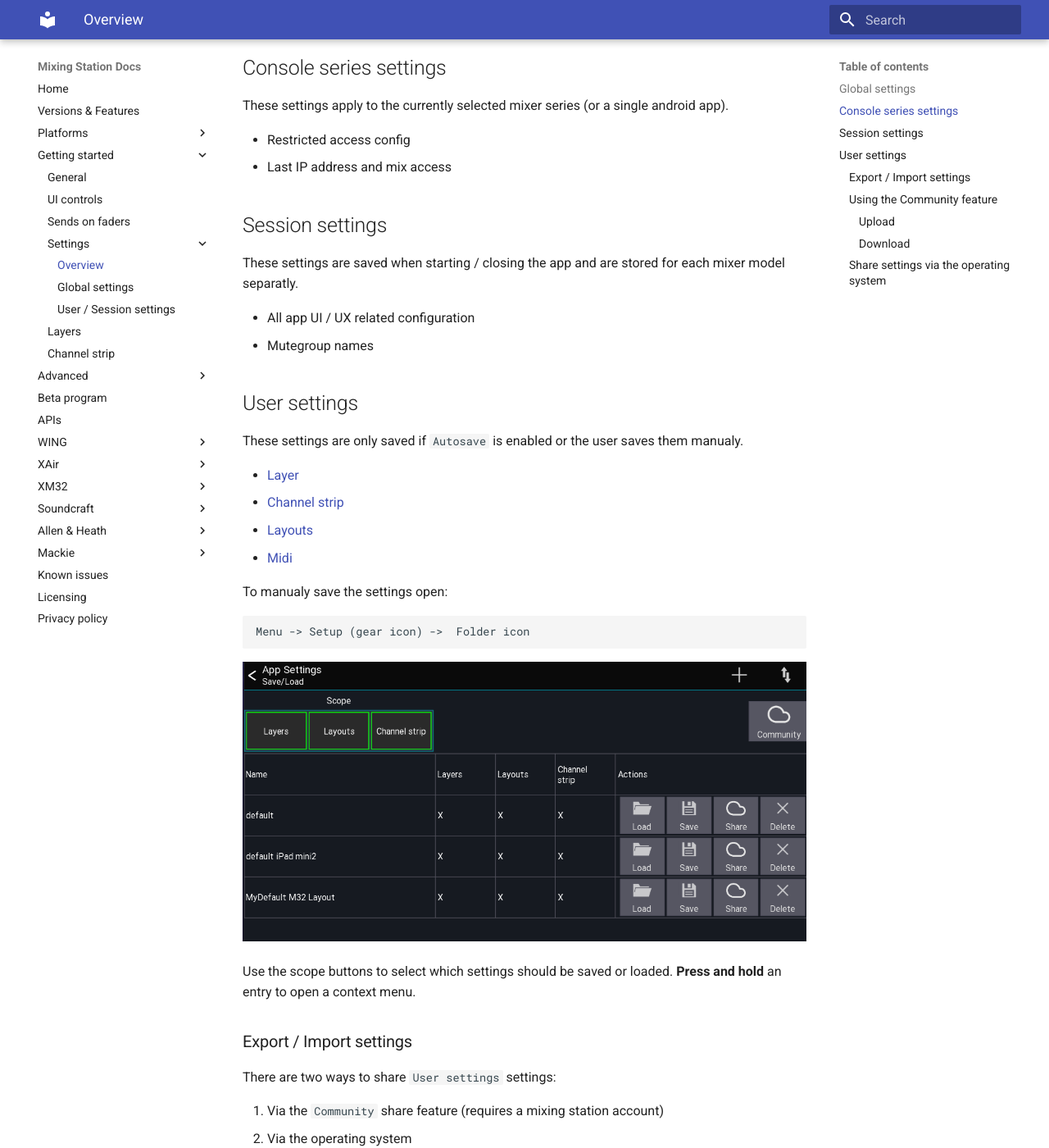
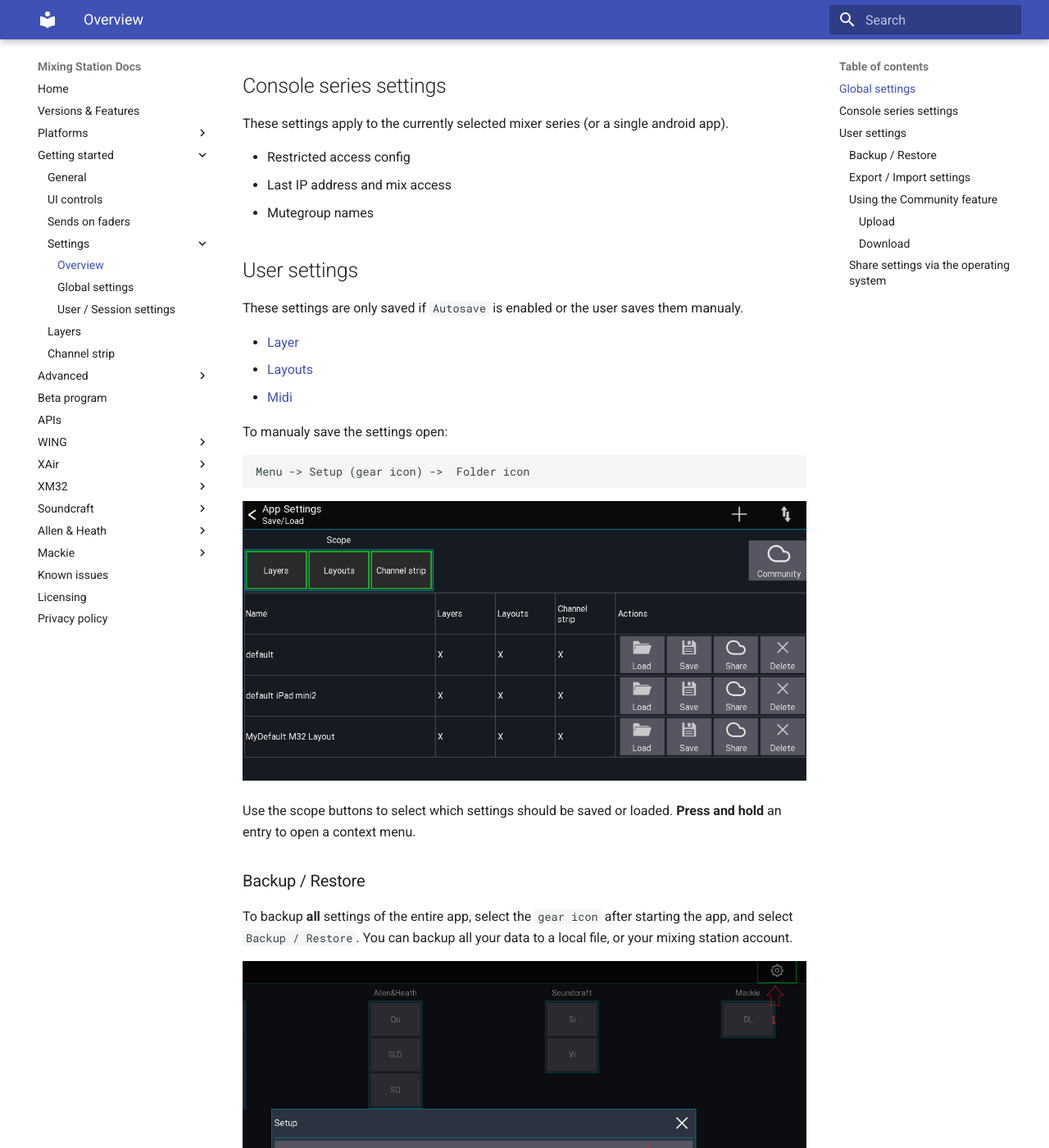
Before and after one commit to davidgiga1993/mixing-station-docs, an MkDocs documentation site: the page built from docs/settings/overview.md, in a window 1280 px wide and 1400 px high, scrolled down 748 px. Shown: the whole window at 82% size. Built offline with MkDocs 1.6.1 and Material for MkDocs 9.7.7, drawn with Linux system fonts in a browser that asks for light colours; some of the changed text lies outside the part shown.

Commit message:
feat: add backup/restore

```diff
--- a/docs/settings/overview.md
+++ b/docs/settings/overview.md
@@ -7,7 +7,6 @@
 | ---- | --- | --- |
 | Global settings | Applies to all apps | No |
 | Console series settings | Applies to a console series / Android app | No |
-| Session settings | Applies to connected/offline mode | No |
 | User settings | Applies to connected/offline mode | Yes |
 
 ## Global settings
@@ -16,25 +15,21 @@
 - Update branch
 - UI scale
 - Network interface settings
+- All app UI / UX related configuration
+- [Channel strip](channel-strip.md)
 
 ## Console series settings
 These settings apply to the currently selected mixer series (or a single android app).
 
 - Restricted access config
 - Last IP address and mix access
+- Mutegroup names
 
-
-## Session settings
-These settings are saved when starting / closing the app and are stored for each mixer model separatly.
-
-- All app UI / UX related configuration
-- Mutegroup names
 
 ## User settings
 These settings are only saved if `Autosave` is enabled or the user saves them manualy.
 
 - [Layer](../layers.md)
-- [Channel strip](channel-strip.md)
 - [Layouts](../custom-layouts.md)
 - [Midi](../midi.md)
 
@@ -48,6 +43,13 @@
 
 Use the scope buttons to select which settings should be saved or loaded.
 **Press and hold** an entry to open a context menu.
+
+### Backup / Restore
+To backup **all** settings of the entire app, select the `gear icon` after starting the app, and select `Backup / Restore`.
+You can backup all your data to a local file, or your mixing station account.
+
+![Backup-Restore](../img/settings/backup-restore.png)
+
 
 ### Export / Import settings
 There are two ways to share `User settings` settings:
```
Also changed, not shown: docs/img/settings/backup-restore.png (added).
